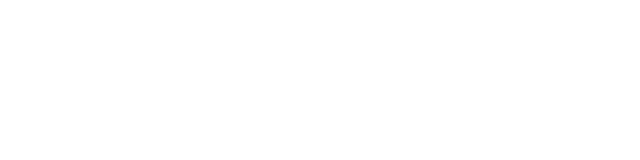
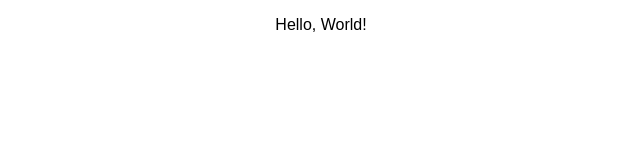
Before and after one commit to hiroharu8864/react-suspend, a React (Create React App) app: page /sample in a window 1280 px wide. Before the commit this address had no page. Shown: the top 160 px of the page, without its empty margins (319-959 px from the left). Built offline with nearby package versions, Linux system fonts and the light colour scheme.

Commit message:
add sample pages

```diff
--- /dev/null
+++ b/src/components/pages/SamplePage.tsx
@@ -0,0 +1,22 @@
+import { FC, memo, useEffect } from "react";
+
+export const SamplePage: FC = memo(() => {
+  useEffect(() => {
+    const timer = setInterval(() => {
+      // コールバック関数
+      console.log("Hello, World!");
+    }, 1000);
+
+    return () => {
+      /**
+       * クリーンアップ関数
+       * コールバック関数が返した関数はコンポーネントが
+       * アンマウントされる時に実行される
+       */
+
+      clearInterval(timer);
+    };
+  }, []);
+
+  return <p>Hello, World!</p>;
+});
--- a/src/router/router.tsx
+++ b/src/router/router.tsx
@@ -1,12 +1,14 @@
 import { FC, memo } from "react";
 import { BrowserRouter, Route, Routes } from "react-router-dom";
 import { TestPage } from "../components/pages/TestPage";
+import { SamplePage } from "../components/pages/SamplePage";
 
 export const Router: FC = memo(() => {
   return (
     <BrowserRouter>
       <Routes>
         <Route path="/" element={<TestPage />} />
+        <Route path="/sample" element={<SamplePage />} />
       </Routes>
     </BrowserRouter>
   );
```
